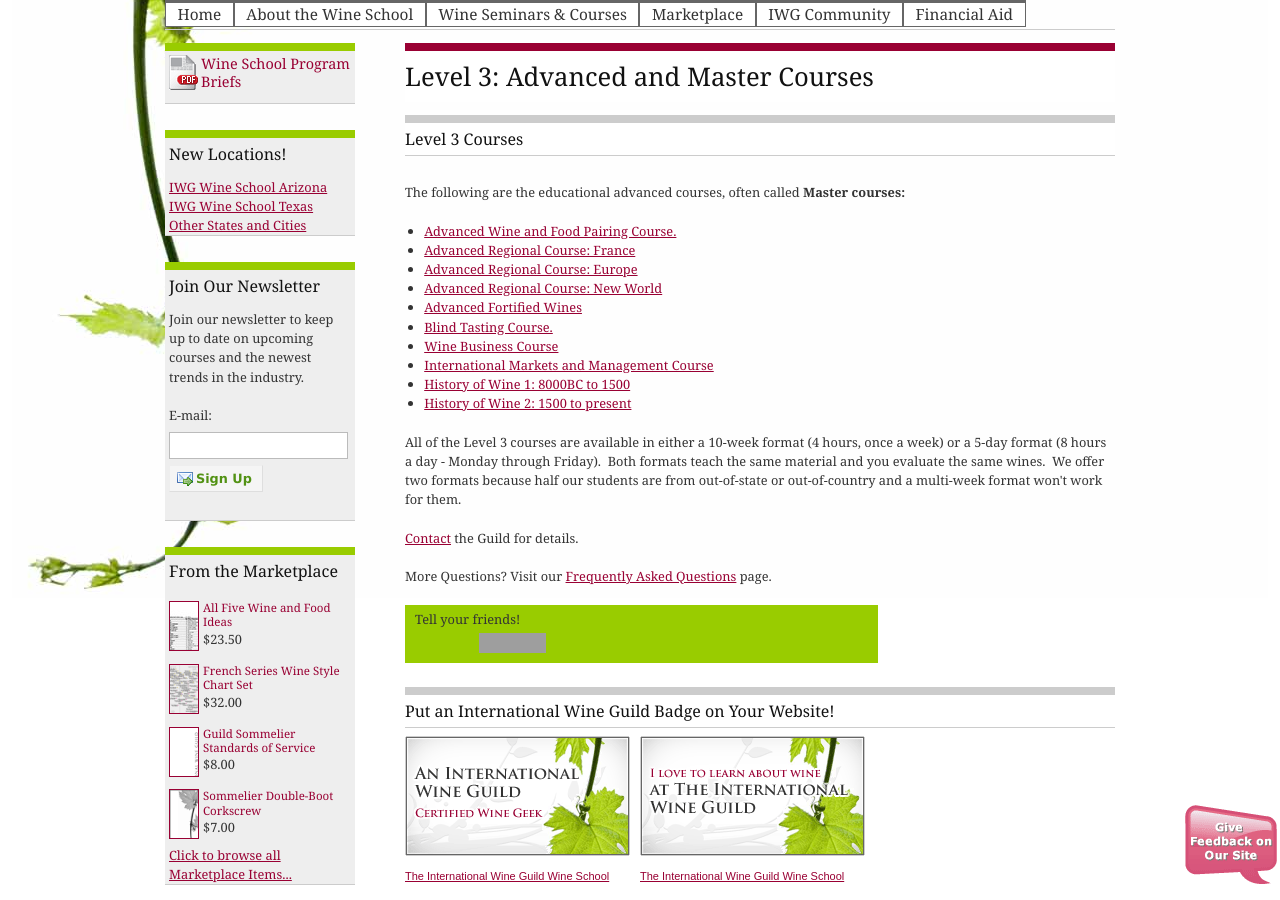
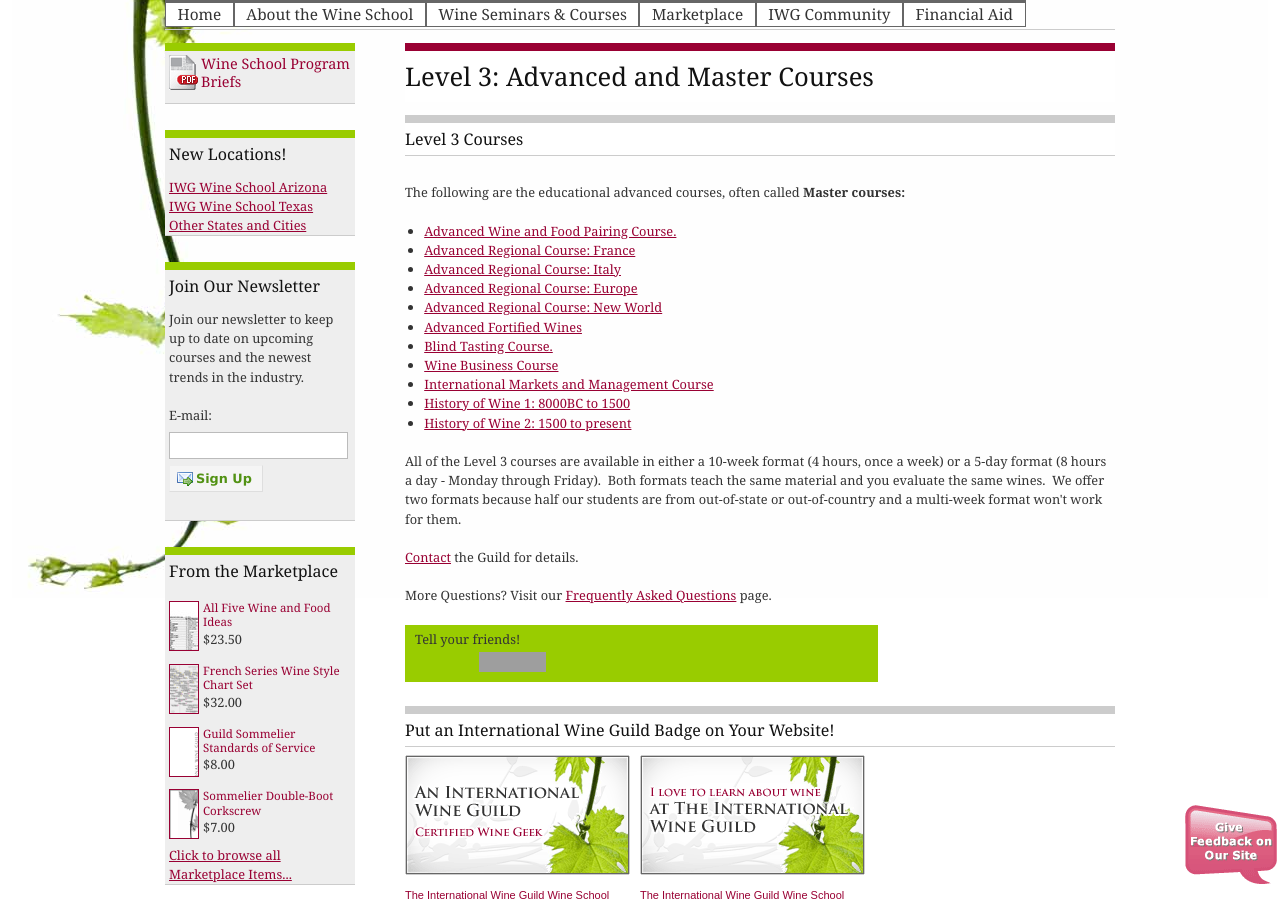
Before and after one commit to CKDev/internationalwineguild.com, a Jekyll site: the page built from guild-wine-master.html, in a window 1280 px wide and 900 px high, scrolled down 382 px. Built offline with Jekyll 4.4.1, drawn with Linux system fonts in a browser that asks for light colours; a script that is not in the unit is left out; comment, search, counter and statistics services are not loaded; grey boxes are pictures that could not be loaded.

Commit message:
Update guild-wine-master.html

```diff
--- a/guild-wine-master.html
+++ b/guild-wine-master.html
@@ -20,6 +20,11 @@
   <li>
     <a href="/advanced-regional-course-france"
       >Advanced Regional Course: France</a
+    >
+  </li>
+  <li>
+    <a href="/advanced-regional-course-italy"
+      >Advanced Regional Course: Italy</a
     >
   </li>
   <li>
```
